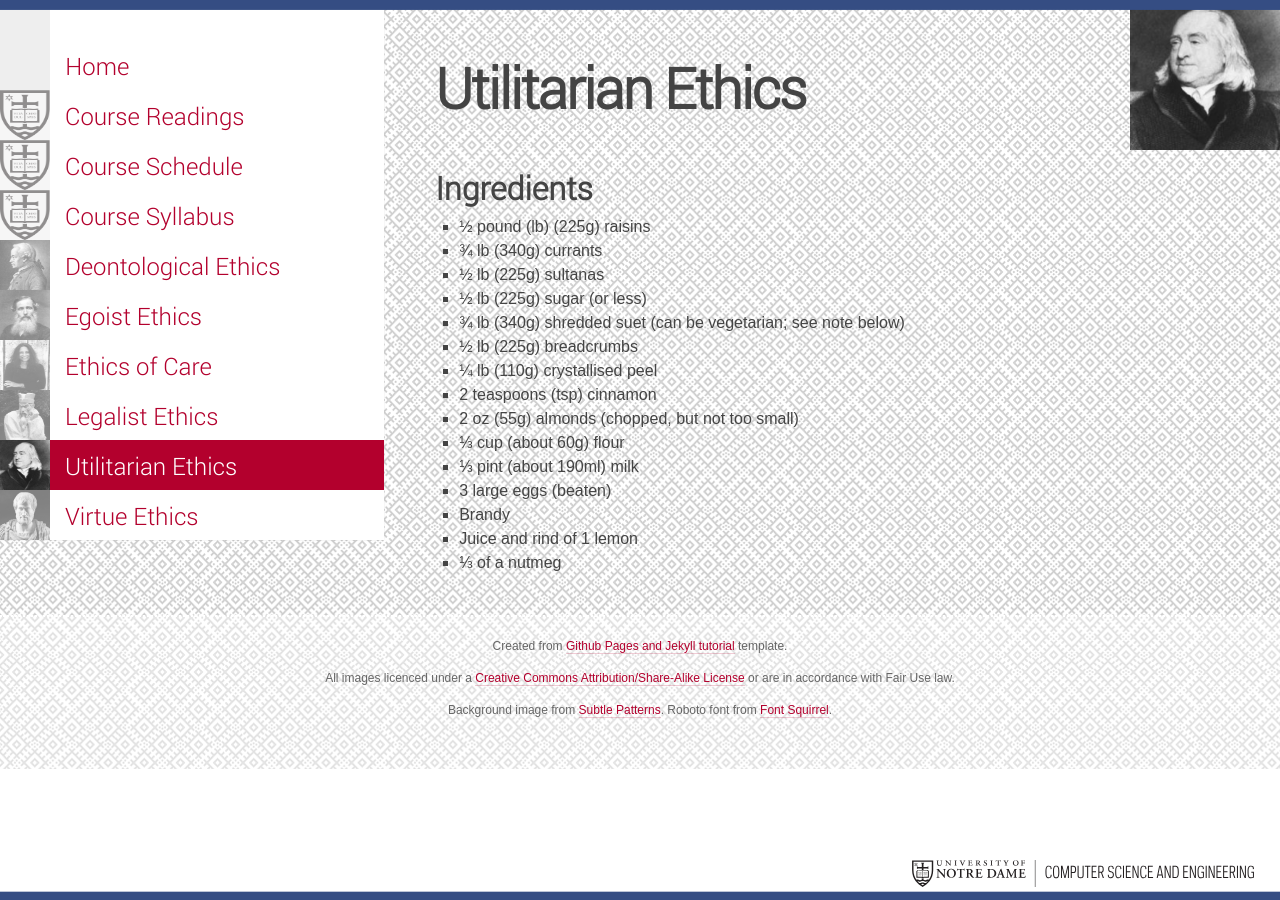
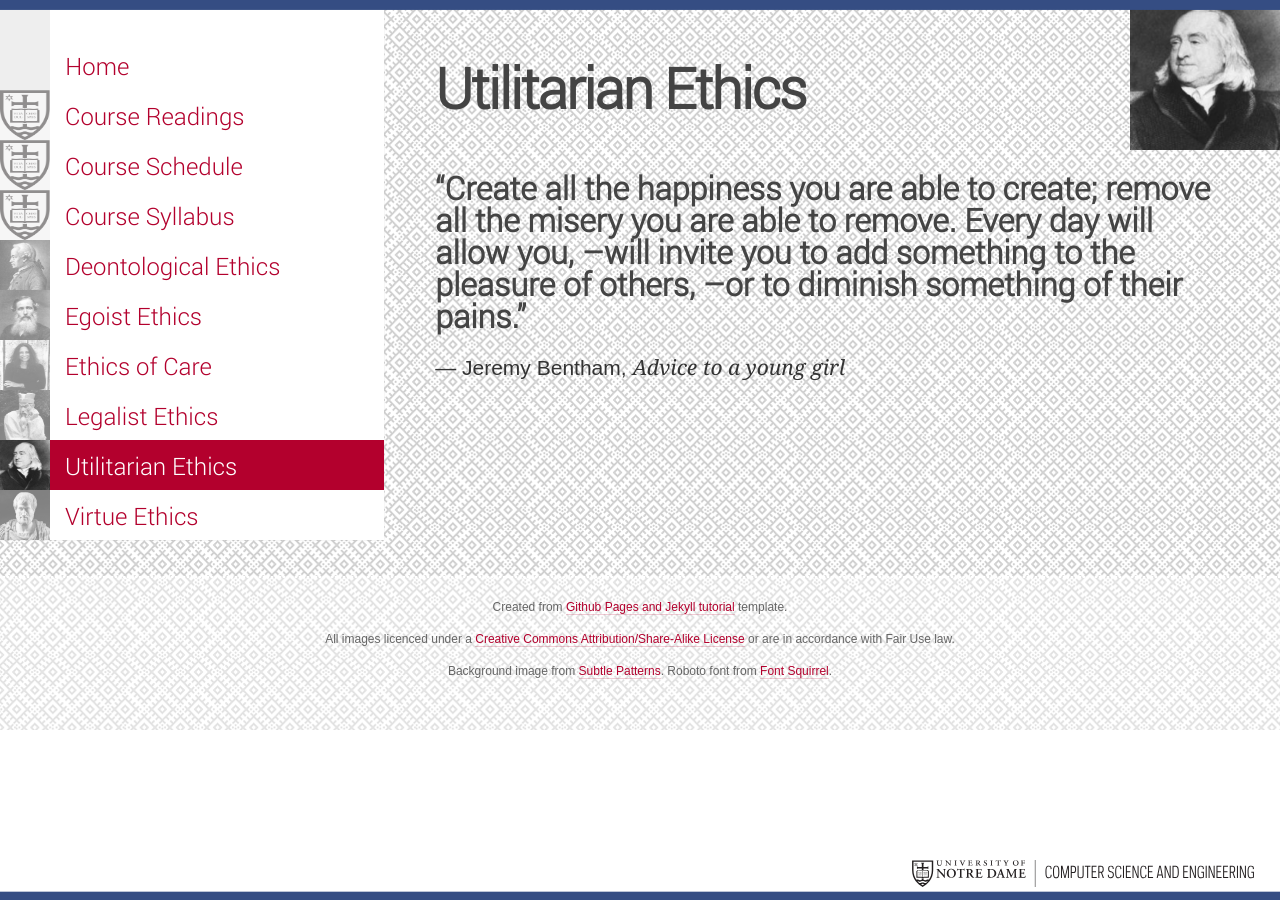
Before and after one commit to pfalvey/ethical-computing-institute, a Jekyll site: the page built from utilitarian-ethics.md, in a window 1280 px wide. Built offline with Jekyll 4.4.1, drawn with Linux system fonts in a browser that asks for light colours.

Commit message:
Adds philosopher quotes

```diff
--- a/utilitarian-ethics.md
+++ b/utilitarian-ethics.md
@@ -5,20 +5,5 @@ image: css/bentham.png
 subpage: true
 ---
 
-## Ingredients
-
-* ½ pound (lb) (225g) raisins
-* ¾ lb (340g) currants
-* ½ lb (225g) sultanas
-* ½ lb (225g) sugar (or less)
-* ¾ lb (340g) shredded suet (can be vegetarian; see note below)
-* ½ lb (225g) breadcrumbs
-* ¼ lb (110g) crystallised peel
-* 2 teaspoons (tsp) cinnamon
-* 2 oz (55g) almonds (chopped, but not too small)
-* ⅓ cup (about 60g) flour
-* ⅓ pint (about 190ml) milk
-* 3 large eggs (beaten)
-* Brandy
-* Juice and rind of 1 lemon
-* ⅓ of a nutmeg
+## “Create all the happiness you are able to create; remove all the misery you are able to remove. Every day will allow you, --will invite you to add something to the pleasure of others, --or to diminish something of their pains.”
+### ― Jeremy Bentham, *Advice to a young girl*
```
Also changed, not shown: deontological-ethics.md (+2 -7 lines), egoist-ethics.md (+2 -17 lines), ethics-of-care.md (+2 -5 lines), legalist-ethics.md (+2 -11 lines), virtue-ethics.md (+2 -7 lines).
